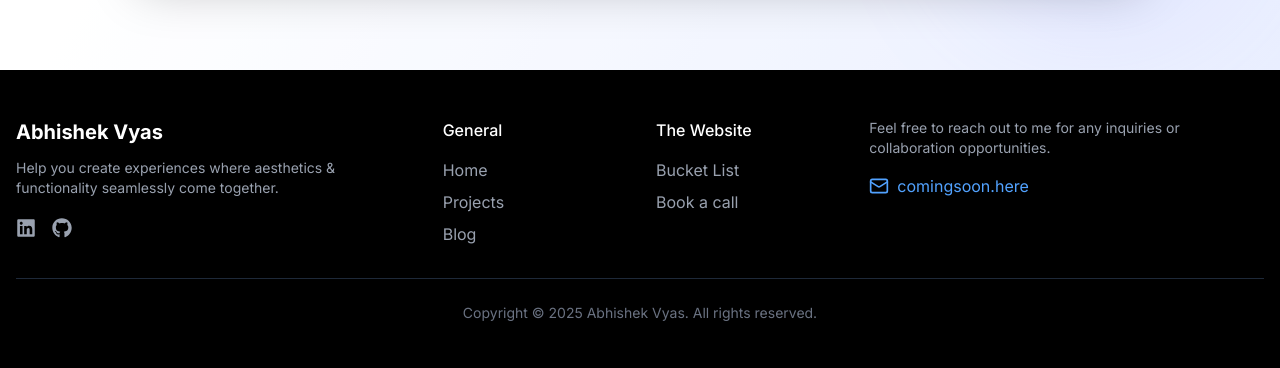
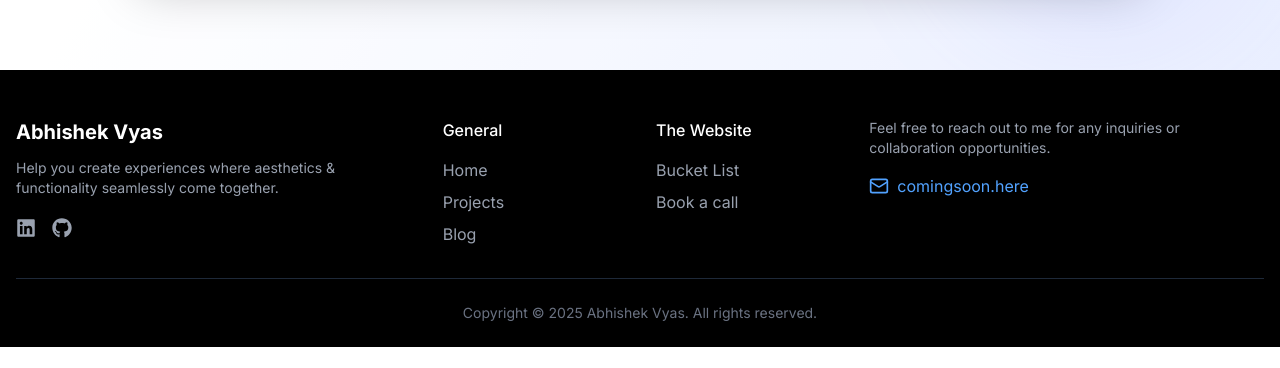
Before and after one commit to abhishek08vyas/portfolio, a Next.js app: page / in a window 1280 px wide. Shown: the part 4471-4839 px from the top of the page. After the commit the page ends 4818 px from the top, so only its background shows below. Built offline with nearby package versions, Linux system fonts and the light colour scheme; no server answers.

Commit message:
updated footer extra margin

```diff
--- a/src/components/Footer.tsx
+++ b/src/components/Footer.tsx
@@ -7,7 +7,7 @@ export const Footer = () => {
   const currentYear = new Date().getFullYear();
 
   return (
-    <footer className="bg-black text-white py-12">
+    <footer className="bg-black text-white pt-12 pb-6">
       <div className="container mx-auto px-4">
         <div className="grid grid-cols-1 md:grid-cols-3 gap-8">
           {/* Left Section - Branding */}
```
